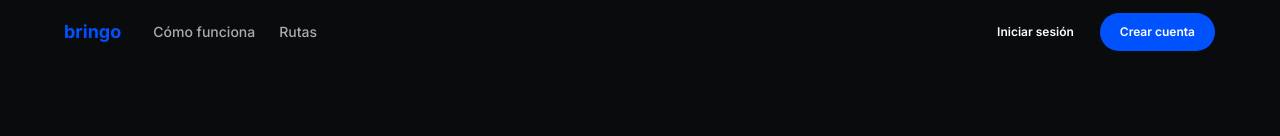
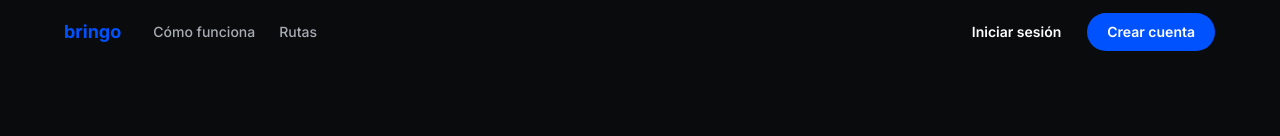
Before and after one commit to bydavid1/amlsoidc-ui, a Next.js app: page / in a window 1280 px wide. Shown: the top 136 px of the page. Built offline with nearby package versions, Linux system fonts and the light colour scheme; no server answers.

Commit message:
style(ui): make buttons thicker and more prominent

```diff
--- a/src/components/ui/button.tsx
+++ b/src/components/ui/button.tsx
@@ -5,7 +5,7 @@ import { Slot } from "radix-ui"
 import { cn } from "@/lib/utils"
 
 const buttonVariants = cva(
-  "group/button inline-flex shrink-0 items-center justify-center rounded-md border border-transparent bg-clip-padding text-xs/relaxed font-medium whitespace-nowrap transition-all outline-none select-none focus-visible:border-ring focus-visible:ring-2 focus-visible:ring-ring/30 active:not-aria-[haspopup]:translate-y-px disabled:pointer-events-none disabled:opacity-50 aria-invalid:border-destructive aria-invalid:ring-2 aria-invalid:ring-destructive/20 dark:aria-invalid:border-destructive/50 dark:aria-invalid:ring-destructive/40 [&_svg]:pointer-events-none [&_svg]:shrink-0 [&_svg:not([class*='size-'])]:size-4",
+  "group/button inline-flex shrink-0 items-center justify-center rounded-full border border-transparent bg-clip-padding text-sm font-semibold whitespace-nowrap transition-all outline-none select-none focus-visible:border-ring focus-visible:ring-2 focus-visible:ring-ring/30 active:not-aria-[haspopup]:translate-y-px disabled:pointer-events-none disabled:opacity-50 aria-invalid:border-destructive aria-invalid:ring-2 aria-invalid:ring-destructive/20 dark:aria-invalid:border-destructive/50 dark:aria-invalid:ring-destructive/40 [&_svg]:pointer-events-none [&_svg]:shrink-0 [&_svg:not([class*='size-'])]:size-4",
   {
     variants: {
       variant: {
@@ -22,14 +22,14 @@ const buttonVariants = cva(
       },
       size: {
         default:
-          "h-7 gap-1 px-2 text-xs/relaxed has-data-[icon=inline-end]:pr-1.5 has-data-[icon=inline-start]:pl-1.5 [&_svg:not([class*='size-'])]:size-3.5",
-        xs: "h-5 gap-1 rounded-sm px-2 text-[0.625rem] has-data-[icon=inline-end]:pr-1.5 has-data-[icon=inline-start]:pl-1.5 [&_svg:not([class*='size-'])]:size-2.5",
-        sm: "h-6 gap-1 px-2 text-xs/relaxed has-data-[icon=inline-end]:pr-1.5 has-data-[icon=inline-start]:pl-1.5 [&_svg:not([class*='size-'])]:size-3",
-        lg: "h-8 gap-1 px-2.5 text-xs/relaxed has-data-[icon=inline-end]:pr-2 has-data-[icon=inline-start]:pl-2 [&_svg:not([class*='size-'])]:size-4",
-        icon: "size-7 [&_svg:not([class*='size-'])]:size-3.5",
-        "icon-xs": "size-5 rounded-sm [&_svg:not([class*='size-'])]:size-2.5",
-        "icon-sm": "size-6 [&_svg:not([class*='size-'])]:size-3",
-        "icon-lg": "size-8 [&_svg:not([class*='size-'])]:size-4",
+          "h-10 gap-2 px-4 has-data-[icon=inline-end]:pr-3 has-data-[icon=inline-start]:pl-3 [&_svg:not([class*='size-'])]:size-4",
+        xs: "h-8 gap-1.5 rounded-full px-3 text-xs has-data-[icon=inline-end]:pr-2.5 has-data-[icon=inline-start]:pl-2.5 [&_svg:not([class*='size-'])]:size-3",
+        sm: "h-9 gap-1.5 px-3.5 text-sm has-data-[icon=inline-end]:pr-3 has-data-[icon=inline-start]:pl-3 [&_svg:not([class*='size-'])]:size-3.5",
+        lg: "h-11 gap-2 px-5 text-base has-data-[icon=inline-end]:pr-4 has-data-[icon=inline-start]:pl-4 [&_svg:not([class*='size-'])]:size-4.5",
+        icon: "size-10 [&_svg:not([class*='size-'])]:size-4",
+        "icon-xs": "size-8 rounded-full [&_svg:not([class*='size-'])]:size-3",
+        "icon-sm": "size-9 [&_svg:not([class*='size-'])]:size-3.5",
+        "icon-lg": "size-11 [&_svg:not([class*='size-'])]:size-4.5",
       },
     },
     defaultVariants: {
```
